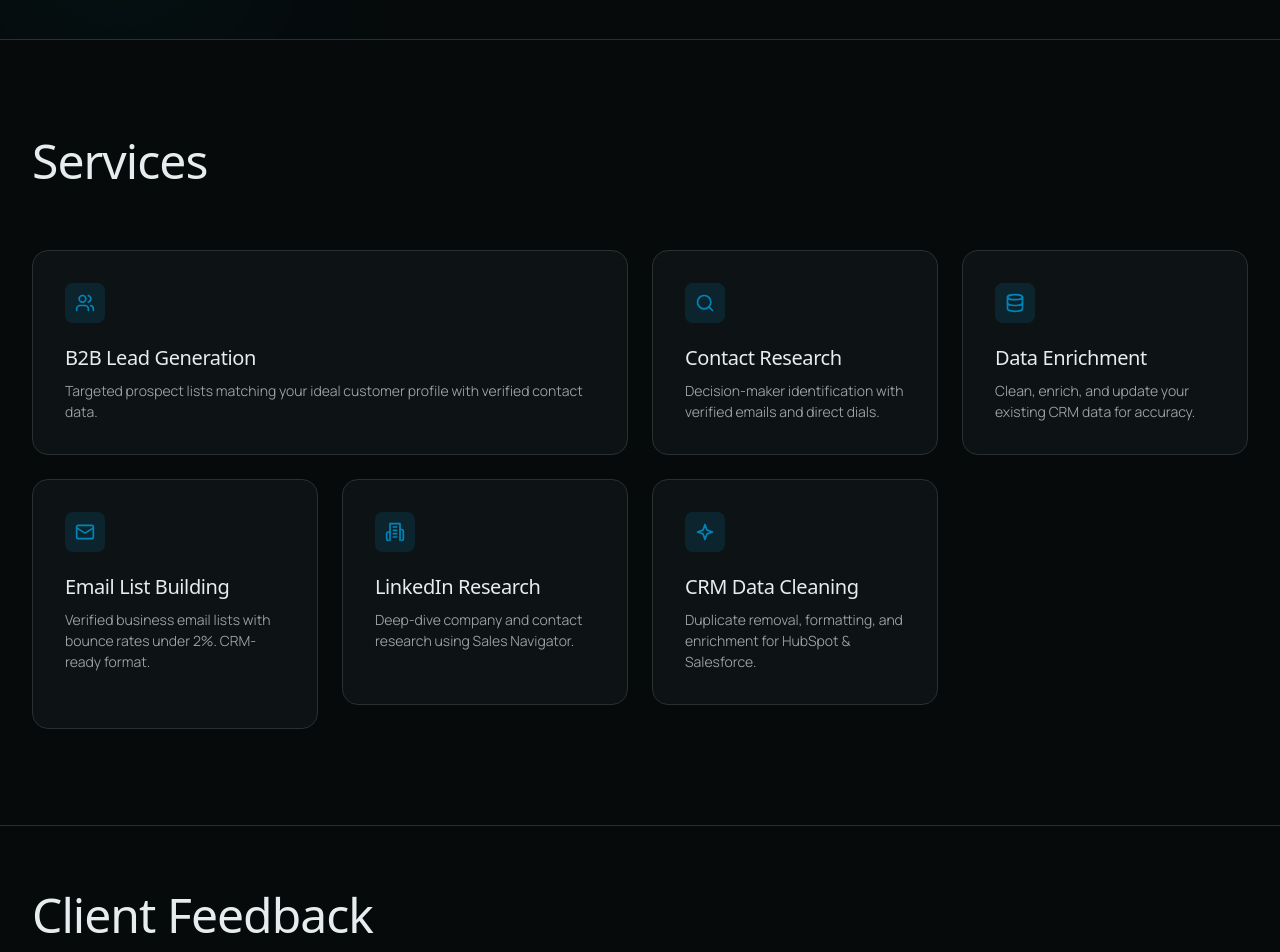
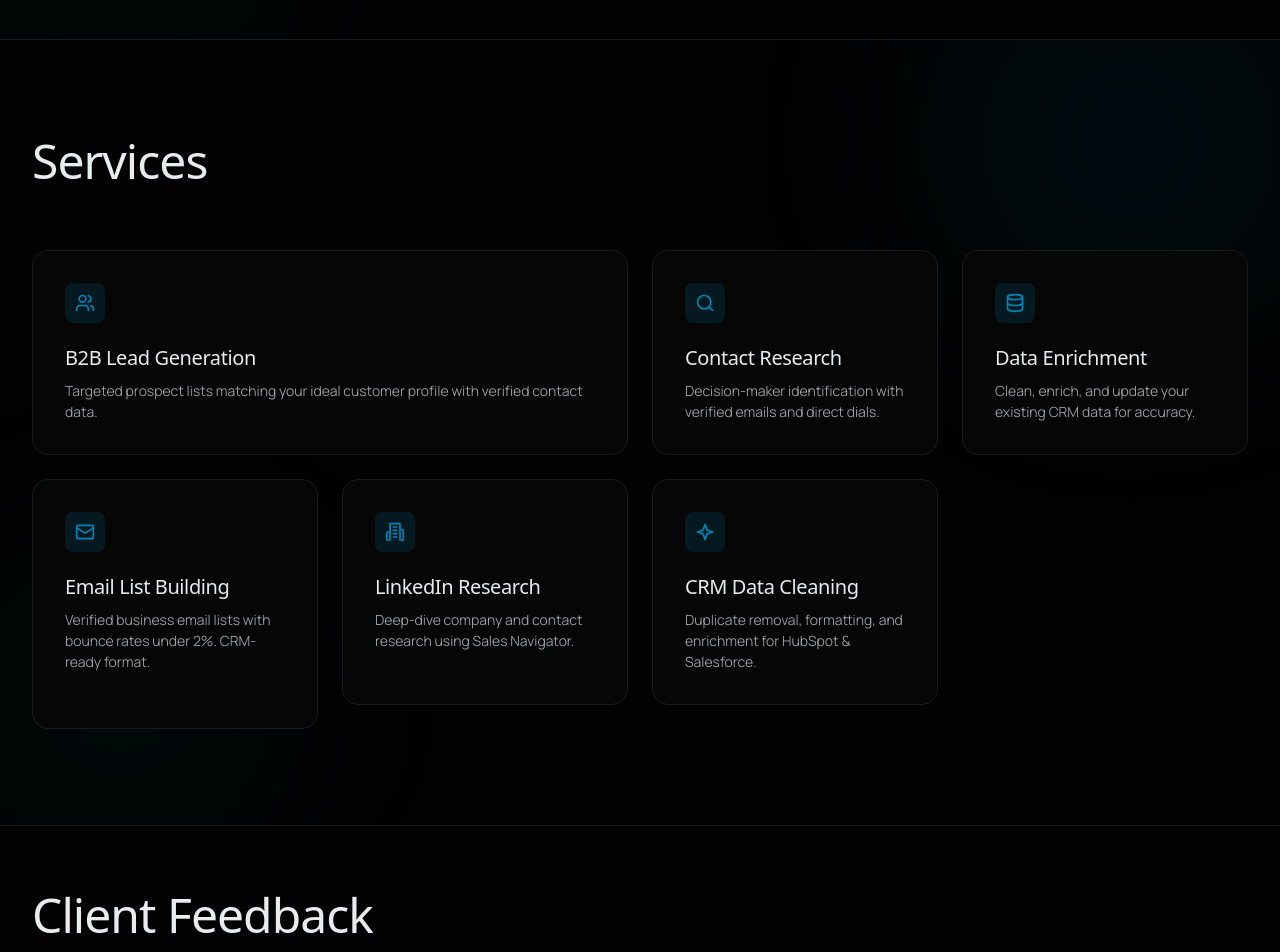
Before and after one commit to muhammadbinriaz/z-upwork-project-portfolio, a React (Vite) app: page / in a window 1280 px wide. Shown: the part 720-1672 px from the top of the page. Built offline with nearby package versions, Linux system fonts and the light colour scheme; a web font is replaced by a local one.

Commit message:
gradient across all routes and darker backgroung

```diff
--- a/src/components/Services.jsx
+++ b/src/components/Services.jsx
@@ -1,86 +1,162 @@
-import React from 'react'
+import React from "react";
 
 const Services = () => {
   const services = [
-    { title: 'B2B Lead Generation', icon: 'Users', span: '2x1', description: 'Targeted prospect lists matching your ideal customer profile with verified contact data.' },
-    { title: 'Contact Research', icon: 'Search', span: '1x1', description: 'Decision-maker identification with verified emails and direct dials.' },
-    { title: 'Data Enrichment', icon: 'Database', span: '1x1', description: 'Clean, enrich, and update your existing CRM data for accuracy.' },
-    { title: 'Email List Building', icon: 'Mail', span: '1x2', description: 'Verified business email lists with bounce rates under 2%. CRM-ready format.' },
-    { title: 'LinkedIn Research', icon: 'Building2', span: '1x1', description: 'Deep-dive company and contact research using Sales Navigator.' },
-    { title: 'CRM Data Cleaning', icon: 'Sparkles', span: '1x1', description: 'Duplicate removal, formatting, and enrichment for HubSpot & Salesforce.' },
-  ]
+    {
+      title: "B2B Lead Generation",
+      icon: "Users",
+      span: "2x1",
+      description:
+        "Targeted prospect lists matching your ideal customer profile with verified contact data.",
+    },
+    {
+      title: "Contact Research",
+      icon: "Search",
+      span: "1x1",
+      description:
+        "Decision-maker identification with verified emails and direct dials.",
+    },
+    {
+      title: "Data Enrichment",
+      icon: "Database",
+      span: "1x1",
+      description:
+        "Clean, enrich, and update your existing CRM data for accuracy.",
+    },
+    {
+      title: "Email List Building",
+      icon: "Mail",
+      span: "1x2",
+      description:
+        "Verified business email lists with bounce rates under 2%. CRM-ready format.",
+    },
+    {
+      title: "LinkedIn Research",
+      icon: "Building2",
+      span: "1x1",
+      description:
+        "Deep-dive company and contact research using Sales Navigator.",
+    },
+    {
+      title: "CRM Data Cleaning",
+      icon: "Sparkles",
+      span: "1x1",
+      description:
+        "Duplicate removal, formatting, and enrichment for HubSpot & Salesforce.",
+    },
+  ];
 
   const getSpanStyle = (span) => {
     switch (span) {
-      case '2x1': return { gridColumn: 'span 2' }
-      case '1x2': return { gridRow: 'span 2' }
-      default: return {}
+      case "2x1":
+        return { gridColumn: "span 2" };
+      case "1x2":
+        return { gridRow: "span 2" };
+      default:
+        return {};
     }
-  }
+  };
 
   return (
-    <section className="section" style={{ borderTop: '1px solid var(--color-rule)' }}>
-      <div className="container-page">
-        <h2 style={{ color: 'var(--color-ink)', marginBottom: 'var(--space-2xl)' }}>
+    <section
+      className="section section--gradient"
+      style={{ borderTop: "1px solid var(--color-rule)" }}
+    >
+      {/* Static orbs for atmosphere */}
+      <div
+        className="gradient-orb gradient-orb--top-right"
+        aria-hidden="true"
+      />
+      <div
+        className="gradient-orb gradient-orb--bottom-left"
+        aria-hidden="true"
+      />
+
+      <div
+        className="container-page"
+        style={{ position: "relative", zIndex: 1 }}
+      >
+        <h2
+          style={{
+            color: "var(--color-ink)",
+            marginBottom: "var(--space-2xl)",
+          }}
+        >
           Services
         </h2>
 
         <div
           style={{
-            display: 'grid',
-            gridTemplateColumns: 'repeat(4, minmax(0, 1fr))',
-            gap: 'var(--space-md)',
+            display: "grid",
+            gridTemplateColumns: "repeat(4, minmax(0, 1fr))",
+            gap: "var(--space-md)",
           }}
           className="bento-grid"
         >
           {services.map((service) => (
             <div
               key={service.title}
+              className="card--gradient"
               style={{
                 ...getSpanStyle(service.span),
-                backgroundColor: 'var(--color-paper-2)',
-                border: '1px solid var(--color-rule)',
-                borderRadius: 'var(--radius-lg)',
-                padding: 'var(--space-lg)',
-                transition: 'transform 180ms var(--ease-out), background-color 180ms var(--ease-out)',
+                position: "relative",
+                isolation: "isolate",
+                backgroundColor: "var(--color-paper-2)",
+                border: "1px solid var(--color-rule)",
+                borderRadius: "var(--radius-lg)",
+                padding: "var(--space-lg)",
+                transition:
+                  "transform 180ms var(--ease-out), background-color 180ms var(--ease-out), border-color 180ms var(--ease-out)",
               }}
               onMouseEnter={(e) => {
-                e.currentTarget.style.transform = 'translateY(-2px)'
-                e.currentTarget.style.backgroundColor = 'var(--color-paper-3)'
+                e.currentTarget.style.transform = "translateY(-2px)";
+                e.currentTarget.style.backgroundColor = "var(--color-paper-3)";
+                e.currentTarget.style.borderColor = "var(--color-accent)";
               }}
               onMouseLeave={(e) => {
-                e.currentTarget.style.transform = 'translateY(0)'
-                e.currentTarget.style.backgroundColor = 'var(--color-paper-2)'
+                e.currentTarget.style.transform = "translateY(0)";
+                e.currentTarget.style.backgroundColor = "var(--color-paper-2)";
+                e.currentTarget.style.borderColor = "var(--color-rule)";
               }}
             >
+              {/* Card content above gradient */}
+              <div style={{ position: "relative", zIndex: 1 }}>
                 <div
                   style={{
-                  width: '40px',
-                  height: '40px',
-                  borderRadius: 'var(--radius-md)',
-                  backgroundColor: 'color-mix(in oklch, var(--color-accent) 15%, transparent)',
-                  display: 'flex',
-                  alignItems: 'center',
-                  justifyContent: 'center',
-                  marginBottom: 'var(--space-md)',
-                  color: 'var(--color-accent)',
+                    width: "40px",
+                    height: "40px",
+                    borderRadius: "var(--radius-md)",
+                    backgroundColor:
+                      "color-mix(in oklch, var(--color-accent) 15%, transparent)",
+                    display: "flex",
+                    alignItems: "center",
+                    justifyContent: "center",
+                    marginBottom: "var(--space-md)",
+                    color: "var(--color-accent)",
                   }}
                 >
                   <ServiceIcon name={service.icon} />
                 </div>
                 <h3
                   style={{
-                  fontSize: 'var(--text-xl)',
-                  color: 'var(--color-ink)',
-                  marginBottom: 'var(--space-xs)',
-                  fontFamily: 'var(--font-display)',
+                    fontSize: "var(--text-xl)",
+                    color: "var(--color-ink)",
+                    marginBottom: "var(--space-xs)",
+                    fontFamily: "var(--font-display)",
                   }}
                 >
                   {service.title}
                 </h3>
-              <p style={{ fontSize: 'var(--text-sm)', color: 'var(--color-muted)', lineHeight: 1.5 }}>
+                <p
+                  style={{
+                    fontSize: "var(--text-sm)",
+                    color: "var(--color-muted)",
+                    lineHeight: 1.5,
+                  }}
+                >
                   {service.description}
                 </p>
+              </div>
             </div>
           ))}
         </div>
@@ -90,9 +166,6 @@ const Services = () => {
   @media (max-width: 60rem) {
     .bento-grid {
       grid-template-columns: repeat(2, minmax(0, 1fr)) !important;
-          }
-          .bento-grid > div[style*="span 2"] {
-            grid-column: span 2 !important;
     }
   }
   @media (max-width: 40rem) {
@@ -106,20 +179,111 @@ const Services = () => {
   }
 `}</style>
     </section>
-  )
-}
+  );
+};
 
 // Simple inline SVG icons to avoid icon library dependency issues
 const ServiceIcon = ({ name }) => {
   const icons = {
-    Users: <svg width="20" height="20" viewBox="0 0 24 24" fill="none" stroke="currentColor" strokeWidth="2" strokeLinecap="round" strokeLinejoin="round"><path d="M16 21v-2a4 4 0 0 0-4-4H6a4 4 0 0 0-4 4v2"/><circle cx="9" cy="7" r="4"/><path d="M22 21v-2a4 4 0 0 0-3-3.87"/><path d="M16 3.13a4 4 0 0 1 0 7.75"/></svg>,
-    Search: <svg width="20" height="20" viewBox="0 0 24 24" fill="none" stroke="currentColor" strokeWidth="2" strokeLinecap="round" strokeLinejoin="round"><circle cx="11" cy="11" r="8"/><path d="m21 21-4.3-4.3"/></svg>,
-    Database: <svg width="20" height="20" viewBox="0 0 24 24" fill="none" stroke="currentColor" strokeWidth="2" strokeLinecap="round" strokeLinejoin="round"><ellipse cx="12" cy="5" rx="9" ry="3"/><path d="M21 12c0 1.66-4 3-9 3s-9-1.34-9-3"/><path d="M3 5v14c0 1.66 4 3 9 3s9-1.34 9-3V5"/></svg>,
-    Mail: <svg width="20" height="20" viewBox="0 0 24 24" fill="none" stroke="currentColor" strokeWidth="2" strokeLinecap="round" strokeLinejoin="round"><rect width="20" height="16" x="2" y="4" rx="2"/><path d="m22 7-8.97 5.7a1.94 1.94 0 0 1-2.06 0L2 7"/></svg>,
-    Building2: <svg width="20" height="20" viewBox="0 0 24 24" fill="none" stroke="currentColor" strokeWidth="2" strokeLinecap="round" strokeLinejoin="round"><path d="M6 22V2h12v20"/><path d="M6 12H4a2 2 0 0 0-2 2v6a2 2 0 0 0 2 2"/><path d="M18 9h2a2 2 0 0 1 2 2v9a2 2 0 0 1-2 2"/><path d="M10 6h4"/><path d="M10 10h4"/><path d="M10 14h4"/><path d="M10 18h4"/></svg>,
-    Sparkles: <svg width="20" height="20" viewBox="0 0 24 24" fill="none" stroke="currentColor" strokeWidth="2" strokeLinecap="round" strokeLinejoin="round"><path d="m12 3-1.912 5.813a2 2 0 0 1-1.275 1.275L3 12l5.813 1.912a2 2 0 0 1 1.275 1.275L12 21l1.912-5.813a2 2 0 0 1 1.275-1.275L21 12l-5.813-1.912a2 2 0 0 1-1.275-1.275L12 3Z"/></svg>,
-  }
-  return icons[name] || null
-}
+    Users: (
+      <svg
+        width="20"
+        height="20"
+        viewBox="0 0 24 24"
+        fill="none"
+        stroke="currentColor"
+        strokeWidth="2"
+        strokeLinecap="round"
+        strokeLinejoin="round"
+      >
+        <path d="M16 21v-2a4 4 0 0 0-4-4H6a4 4 0 0 0-4 4v2" />
+        <circle cx="9" cy="7" r="4" />
+        <path d="M22 21v-2a4 4 0 0 0-3-3.87" />
+        <path d="M16 3.13a4 4 0 0 1 0 7.75" />
+      </svg>
+    ),
+    Search: (
+      <svg
+        width="20"
+        height="20"
+        viewBox="0 0 24 24"
+        fill="none"
+        stroke="currentColor"
+        strokeWidth="2"
+        strokeLinecap="round"
+        strokeLinejoin="round"
+      >
+        <circle cx="11" cy="11" r="8" />
+        <path d="m21 21-4.3-4.3" />
+      </svg>
+    ),
+    Database: (
+      <svg
+        width="20"
+        height="20"
+        viewBox="0 0 24 24"
+        fill="none"
+        stroke="currentColor"
+        strokeWidth="2"
+        strokeLinecap="round"
+        strokeLinejoin="round"
+      >
+        <ellipse cx="12" cy="5" rx="9" ry="3" />
+        <path d="M21 12c0 1.66-4 3-9 3s-9-1.34-9-3" />
+        <path d="M3 5v14c0 1.66 4 3 9 3s9-1.34 9-3V5" />
+      </svg>
+    ),
+    Mail: (
+      <svg
+        width="20"
+        height="20"
+        viewBox="0 0 24 24"
+        fill="none"
+        stroke="currentColor"
+        strokeWidth="2"
+        strokeLinecap="round"
+        strokeLinejoin="round"
+      >
+        <rect width="20" height="16" x="2" y="4" rx="2" />
+        <path d="m22 7-8.97 5.7a1.94 1.94 0 0 1-2.06 0L2 7" />
+      </svg>
+    ),
+    Building2: (
+      <svg
+        width="20"
+        height="20"
+        viewBox="0 0 24 24"
+        fill="none"
+        stroke="currentColor"
+        strokeWidth="2"
+        strokeLinecap="round"
+        strokeLinejoin="round"
+      >
+        <path d="M6 22V2h12v20" />
+        <path d="M6 12H4a2 2 0 0 0-2 2v6a2 2 0 0 0 2 2" />
+        <path d="M18 9h2a2 2 0 0 1 2 2v9a2 2 0 0 1-2 2" />
+        <path d="M10 6h4" />
+        <path d="M10 10h4" />
+        <path d="M10 14h4" />
+        <path d="M10 18h4" />
+      </svg>
+    ),
+    Sparkles: (
+      <svg
+        width="20"
+        height="20"
+        viewBox="0 0 24 24"
+        fill="none"
+        stroke="currentColor"
+        strokeWidth="2"
+        strokeLinecap="round"
+        strokeLinejoin="round"
+      >
+        <path d="m12 3-1.912 5.813a2 2 0 0 1-1.275 1.275L3 12l5.813 1.912a2 2 0 0 1 1.275 1.275L12 21l1.912-5.813a2 2 0 0 1 1.275-1.275L21 12l-5.813-1.912a2 2 0 0 1-1.275-1.275L12 3Z" />
+      </svg>
+    ),
+  };
+  return icons[name] || null;
+};
 
-export default Services
+export default Services;
--- a/src/index.css
+++ b/src/index.css
@@ -6,8 +6,10 @@
 .gradient-border {
   border: 1px solid transparent;
   border-radius: var(--radius-lg);
-  background: linear-gradient(135deg, var(--color-paper-2), var(--color-paper-3)) padding-box,
-              linear-gradient(135deg, var(--color-accent), oklch(55% 0.18 200)) border-box;
+  background:
+    linear-gradient(135deg, var(--color-paper-2), var(--color-paper-3))
+      padding-box,
+    linear-gradient(135deg, var(--color-accent), oklch(55% 0.18 200)) border-box;
 }
 
 /* Hero gradient spheres — used only in hero section */
@@ -39,7 +41,7 @@
   height: 400px;
   border-radius: 50%;
   filter: blur(100px);
-  opacity: 0.10;
+  opacity: 0.1;
   background: radial-gradient(circle, oklch(55% 0.18 200), transparent 70%);
   bottom: -100px;
   left: -80px;
@@ -57,6 +59,165 @@
   );
   transition: background 200ms var(--ease-out);
   pointer-events: none;
+}
+
+/* === Global Aurora Gradients === */
+
+/* Static gradient orbs — used on mobile and section backgrounds */
+.gradient-orb {
+  position: absolute;
+  border-radius: 50%;
+  filter: blur(100px);
+  pointer-events: none;
+  z-index: 0;
+}
+
+.gradient-orb--top-right {
+  width: 500px;
+  height: 500px;
+  background: radial-gradient(
+    circle,
+    oklch(55% 0.18 220 / 0.15),
+    transparent 70%
+  );
+  top: -150px;
+  right: -100px;
+}
+
+.gradient-orb--bottom-left {
+  width: 400px;
+  height: 400px;
+  background: radial-gradient(
+    circle,
+    oklch(55% 0.18 200 / 0.12),
+    transparent 70%
+  );
+  bottom: -80px;
+  left: -80px;
+}
+
+.gradient-orb--center-right {
+  width: 350px;
+  height: 350px;
+  background: radial-gradient(
+    circle,
+    oklch(55% 0.18 220 / 0.1),
+    transparent 70%
+  );
+  top: 50%;
+  right: -60px;
+  transform: translateY(-50%);
+}
+
+.gradient-orb--top-left {
+  width: 300px;
+  height: 300px;
+  background: radial-gradient(
+    circle,
+    oklch(55% 0.18 200 / 0.1),
+    transparent 70%
+  );
+  top: -50px;
+  left: -50px;
+}
+
+/* Section with gradient atmosphere */
+.section--gradient {
+  position: relative;
+  isolation: isolate;
+  overflow: hidden;
+}
+
+/* Gradient divider — subtle aurora line between sections */
+.gradient-divider {
+  height: 1px;
+  background: linear-gradient(
+    90deg,
+    transparent 0%,
+    oklch(55% 0.18 220 / 0.3) 20%,
+    oklch(55% 0.18 220 / 0.5) 50%,
+    oklch(55% 0.18 200 / 0.3) 80%,
+    transparent 100%
+  );
+  border: none;
+  margin: 0;
+}
+
+/* Card with subtle gradient hover */
+.card--gradient {
+  position: relative;
+  overflow: hidden;
+}
+
+.card--gradient::before {
+  content: "";
+  position: absolute;
+  inset: 0;
+  background: radial-gradient(
+    400px circle at var(--mx, 50%) var(--my, 50%),
+    oklch(55% 0.18 220 / 0.06),
+    transparent 60%
+  );
+  opacity: 0;
+  transition: opacity 300ms var(--ease-out);
+  pointer-events: none;
+  z-index: 0;
+}
+
+.card--gradient:hover::before {
+  opacity: 1;
+}
+
+@media (hover: none) and (pointer: coarse) {
+  .card--gradient::before {
+    opacity: 1;
+    background: radial-gradient(
+      300px circle at 50% 30%,
+      oklch(55% 0.18 220 / 0.04),
+      transparent 60%
+    );
+  }
+}
+
+/* Mobile static gradient — hero replacement when no cursor */
+.mobile-static-gradient {
+  position: absolute;
+  inset: 0;
+  pointer-events: none;
+  z-index: 0;
+}
+
+.mobile-static-gradient::before {
+  content: "";
+  position: absolute;
+  width: 400px;
+  height: 400px;
+  border-radius: 50%;
+  filter: blur(100px);
+  opacity: 0.12;
+  background: radial-gradient(circle, oklch(55% 0.18 220), transparent 70%);
+  top: -80px;
+  right: -80px;
+}
+
+.mobile-static-gradient::after {
+  content: "";
+  position: absolute;
+  width: 300px;
+  height: 300px;
+  border-radius: 50%;
+  filter: blur(80px);
+  opacity: 0.1;
+  background: radial-gradient(circle, oklch(55% 0.18 200), transparent 70%);
+  bottom: -60px;
+  left: -60px;
+}
+
+/* Responsive: hide spotlight on touch, show static instead */
+@media (hover: none) and (pointer: coarse) {
+  .hero-spotlight {
+    display: none;
+  }
 }
 
 @media (prefers-reduced-motion: reduce) {
@@ -99,7 +260,7 @@
 }
 
 .pull-quote::before {
-  content: '\201C';
+  content: "\201C";
   position: absolute;
   left: 0;
   top: -0.5rem;
@@ -129,9 +290,10 @@
   color: var(--color-accent);
   background: transparent;
   cursor: pointer;
-  transition: background-color var(--dur-short) var(--ease-out),
-              color var(--dur-short) var(--ease-out),
-              transform 100ms var(--ease-out);
+  transition:
+    background-color var(--dur-short) var(--ease-out),
+    color var(--dur-short) var(--ease-out),
+    transform 100ms var(--ease-out);
   white-space: nowrap;
 }
 
@@ -168,8 +330,9 @@
   font-size: var(--text-base);
   outline: 2px solid transparent;
   outline-offset: 1px;
-  transition: background-color var(--dur-short) var(--ease-out),
-              border-color var(--dur-short) var(--ease-out);
+  transition:
+    background-color var(--dur-short) var(--ease-out),
+    border-color var(--dur-short) var(--ease-out);
   min-height: 44px;
 }
 
@@ -249,21 +412,41 @@ textarea.input {
 
 /* Responsive */
 @media (max-width: 60rem) {
-  h1 { font-size: var(--text-4xl); }
-  h2 { font-size: var(--text-3xl); }
-  h3 { font-size: var(--text-2xl); }
-  .stat-figure { font-size: var(--text-4xl); }
+  h1 {
+    font-size: var(--text-4xl);
+  }
+  h2 {
+    font-size: var(--text-3xl);
+  }
+  h3 {
+    font-size: var(--text-2xl);
+  }
+  .stat-figure {
+    font-size: var(--text-4xl);
+  }
 }
 
 @media (max-width: 40rem) {
-  h1 { font-size: var(--text-3xl); }
-  h2 { font-size: var(--text-2xl); }
-  h3 { font-size: var(--text-xl); }
-  .stat-figure { font-size: var(--text-3xl); }
-  .section { padding-block: var(--space-2xl); }
-  .section--hero { padding-block-start: var(--space-3xl); padding-block-end: var(--space-2xl); }
+  h1 {
+    font-size: var(--text-3xl);
+  }
+  h2 {
+    font-size: var(--text-2xl);
+  }
+  h3 {
+    font-size: var(--text-xl);
+  }
+  .stat-figure {
+    font-size: var(--text-3xl);
+  }
+  .section {
+    padding-block: var(--space-2xl);
+  }
+  .section--hero {
+    padding-block-start: var(--space-3xl);
+    padding-block-end: var(--space-2xl);
+  }
 }
-
 
 body {
   overflow-x: clip;
@@ -276,3 +459,31 @@ body {
   -webkit-font-smoothing: antialiased;
   -moz-osx-font-smoothing: grayscale;
 }
+/* Gradient divider between major sections */
+.section-divider {
+  width: 100%;
+  max-width: 80rem;
+  margin: 0 auto;
+  padding-inline: clamp(1rem, 4vw, 2rem);
+}
+
+.section-divider hr {
+  height: 1px;
+  background: linear-gradient(
+    90deg,
+    transparent 0%,
+    oklch(55% 0.18 220 / 0.15) 15%,
+    oklch(55% 0.18 220 / 0.35) 50%,
+    oklch(55% 0.18 200 / 0.15) 85%,
+    transparent 100%
+  );
+  border: none;
+  margin: 0;
+}
+
+
+.bento-grid {
+  display: grid;
+  grid-template-columns: repeat(4, minmax(0, 1fr));
+  gap: var(--space-md);
+}
--- a/src/pages/Portfolio.jsx
+++ b/src/pages/Portfolio.jsx
@@ -7,10 +7,11 @@ const Portfolio = () => {
   return (
     <>
       <section
-        className="section--hero"
+        className="section--hero section--gradient"
         style={{ paddingBlockEnd: 'var(--space-2xl)', borderBottom: '1px solid var(--color-rule)' }}
       >
-        <div className="container-page">
+        <div className="gradient-orb gradient-orb--top-right" aria-hidden="true" />
+        <div className="container-page" style={{ position: 'relative', zIndex: 1 }}>
           <h1 style={{ color: 'var(--color-ink)' }}>
             Portfolio
           </h1>
--- a/tokens.css
+++ b/tokens.css
@@ -10,13 +10,13 @@
 
 :root {
   /* === Paper — dark mode, blue-tinted === */
-  --color-paper: oklch(14% 0.008 220);
-  --color-paper-2: oklch(18% 0.01 220);
-  --color-paper-3: oklch(24% 0.008 220);
+  --color-paper: oklch(8% 0 0);
+  --color-paper-2: oklch(12% 0 0);
+  --color-paper-3: oklch(18% 0 0);
 
   /* === Rule — thin separators === */
-  --color-rule: oklch(30% 0.008 220);
-  --color-rule-2: oklch(24% 0.01 220);
+  --color-rule: oklch(22% 0 0);
+  --color-rule-2: oklch(18% 0 0);
 
   /* === Neutrals === */
   --color-neutral: oklch(58% 0.008 220);
@@ -32,8 +32,8 @@
   --color-focus: oklch(70% 0.19 220);
 
   /* === Shadows === */
-  --color-shadow: oklch(12% 0.012 220);
-  --color-shadow-2: oklch(10% 0.015 220);
+  --color-shadow: oklch(4% 0 0);
+  --color-shadow-2: oklch(2% 0 0);
 
   /* === Typography === */
   /* === Typography === */
```
Also changed, not shown: src/components/Contact.jsx (+12 -2 lines), src/components/Hero.jsx (+16 -6 lines), src/components/Portfolio.jsx (+15 -0 lines), src/components/Pricing.jsx (+8 -2 lines), src/pages/About.jsx (+9 -2 lines), src/pages/Contact.jsx (+9 -2 lines). Lines whose indentation alone changed are shown as unchanged.
